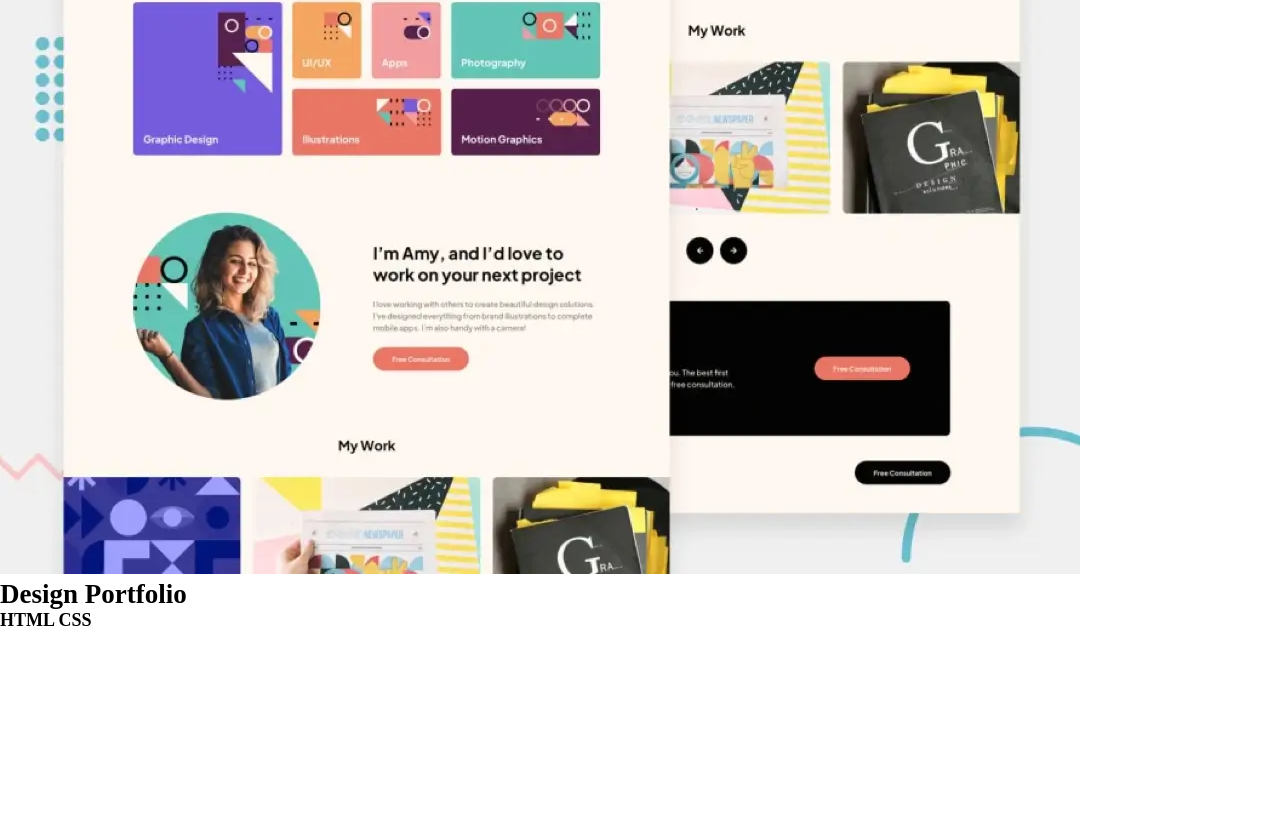
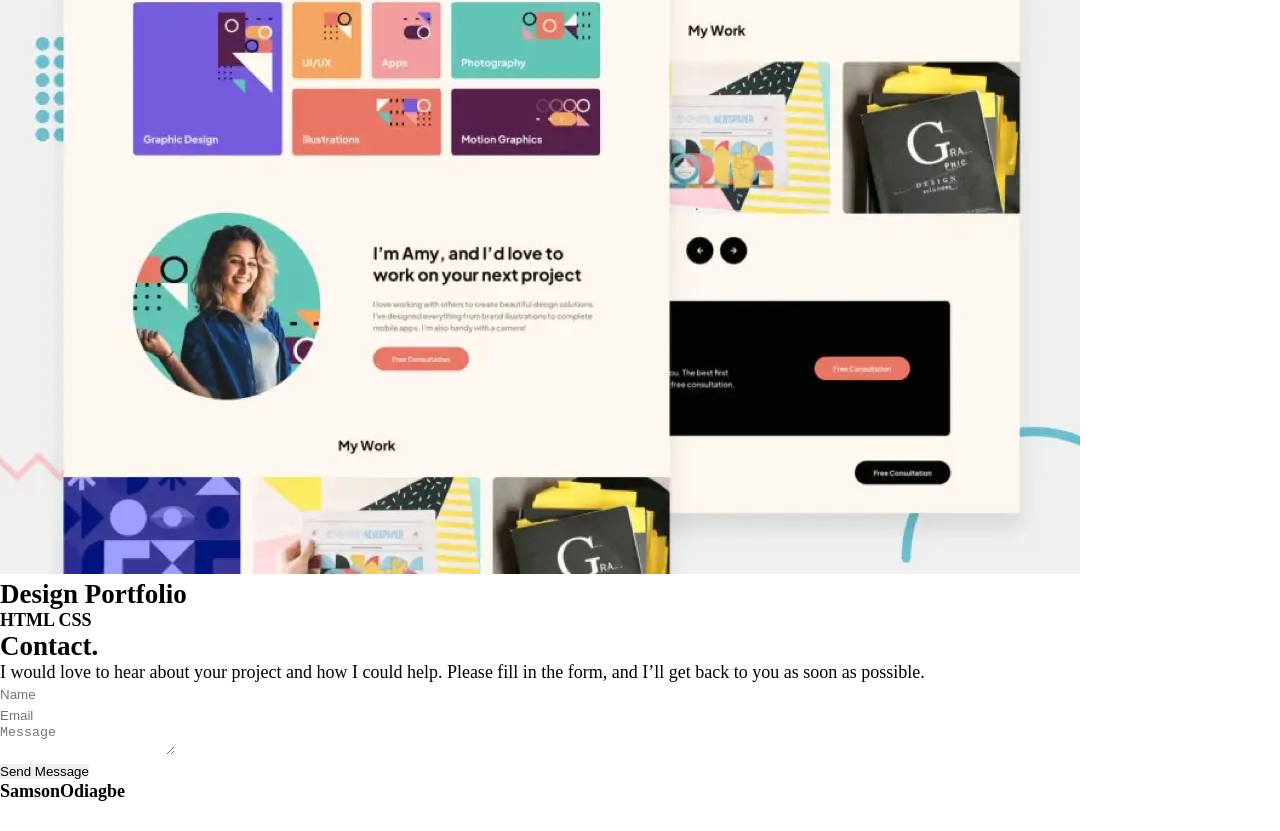
Before and after one commit to sammyodiagbe/portfolio-fem, a React (Create React App) app: page / in a window 1280 px wide. Shown: the part 895-1726 px from the top of the page. Before the commit the page ends 1526 px from the top, so only its background shows below. Built offline with nearby package versions, Linux system fonts and the light colour scheme.

Commit message:
done with structure

```diff
--- a/src/App.js
+++ b/src/App.js
@@ -84,8 +84,41 @@ function App() {
               </div>
             </div>
           </div>
-          <div className="contact-me"></div>
-          <footer></footer>
+          <div className="contact-me">
+            <section>
+              <h1>Contact.</h1>
+              <p>
+                I would love to hear about your project and how I could help.
+                Please fill in the form, and I’ll get back to you as soon as
+                possible.
+              </p>
+            </section>
+            <section>
+              <form>
+                <div className="input-container">
+                  <input type="text" placeholder="Name" />
+                </div>
+                <div className="input-container">
+                  <input type="email" placeholder="Email" />
+                </div>
+                <div className="input-container">
+                  <textarea placeholder="Message"></textarea>
+                </div>
+                <div className="btn-container">
+                  <button className="btn-submit">Send Message</button>
+                </div>
+              </form>
+            </section>
+          </div>
+          <footer className="footer">
+            <b className="logo">SamsonOdiagbe</b>
+            <aside>
+              <Github />
+              <FrontendMentor />
+              <LinkedIn />
+              <Twitter />
+            </aside>
+          </footer>
         </main>
       </div>
     </div>
```
